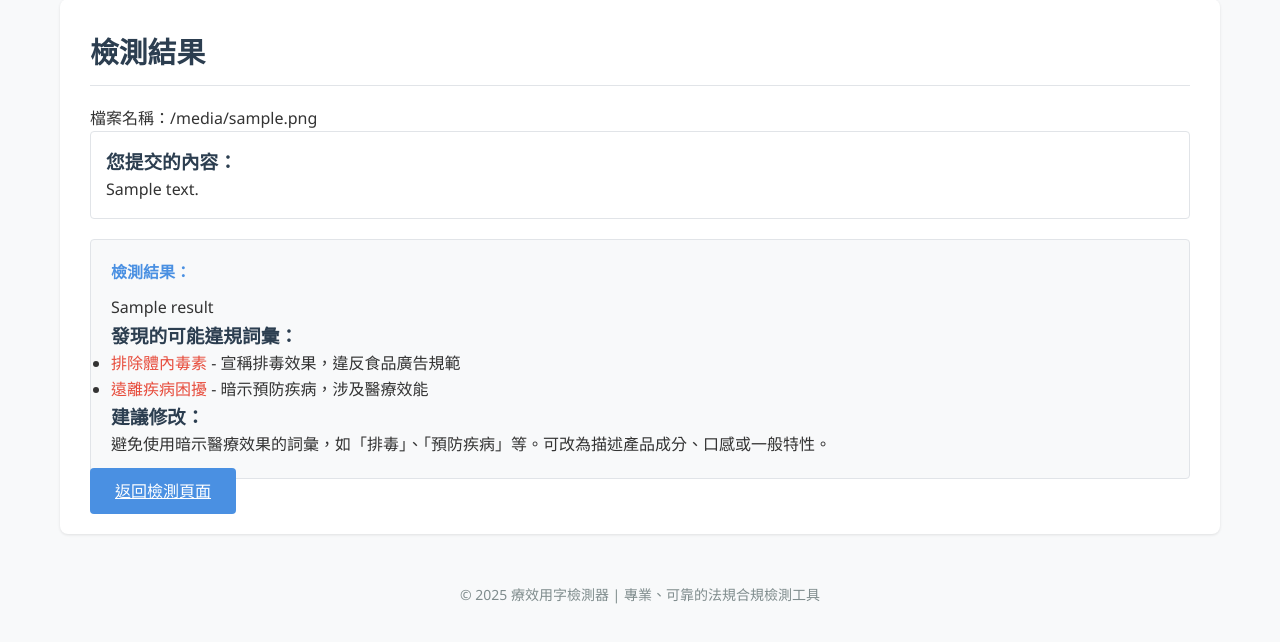
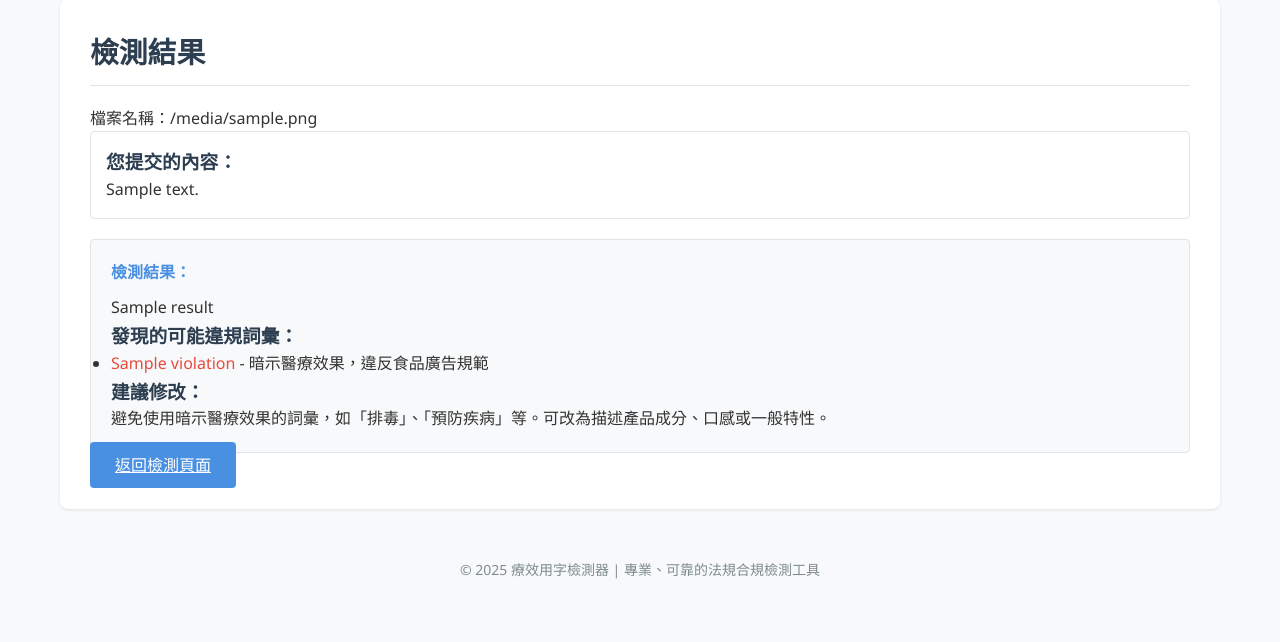
Before and after one commit to wenchun84/therapy-claim-detector, a Python web app: template templates/result.html in a window 1280 px wide. Shown: the part 91-733 px from the top of the page. Run offline with Jinja, Linux system fonts and the light colour scheme; the template is opened without the code that fills it: most values are stand-ins (such as "Sample title", 1, 10 or a date in 2020).

Commit message:
Update result.html

```diff
--- a/templates/result.html
+++ b/templates/result.html
@@ -38,11 +38,21 @@
     <p class="result-title">檢測結果：</p>
     <p>{{ result }}</p>
 
+    {% if found_violations %}
     <div class="highlight-words">
         <h3>發現的可能違規詞彙：</h3>
         <ul>
-                            <li><span class="warning">排除體內毒素</span> - 宣稱排毒效果，違反食品廣告規範</li>
-                            <li><span class="warning">遠離疾病困擾</span> - 暗示預防疾病，涉及醫療效能</li>
+            {% for violation in found_violations %}
+            <li><span class="warning">{{ violation }}</span> -
+                {% if violation == '排毒' or violation == '排除體內毒素' %}
+                宣稱排毒效果，違反食品廣告規範
+                {% elif violation == '預防' or violation == '遠離疾病困擾' %}
+                暗示預防疾病，涉及醫療效能
+                {% else %}
+                暗示醫療效果，違反食品廣告規範
+                {% endif %}
+            </li>
+            {% endfor %}
         </ul>
     </div>
 
@@ -50,6 +60,7 @@
         <h3>建議修改：</h3>
         <p>避免使用暗示醫療效果的詞彙，如「排毒」、「預防疾病」等。可改為描述產品成分、口感或一般特性。</p>
     </div>
+    {% endif %}
 </div>
 
                 <a href="/" class="check-button">返回檢測頁面</a>
```
Lines whose indentation alone changed are shown as unchanged.
